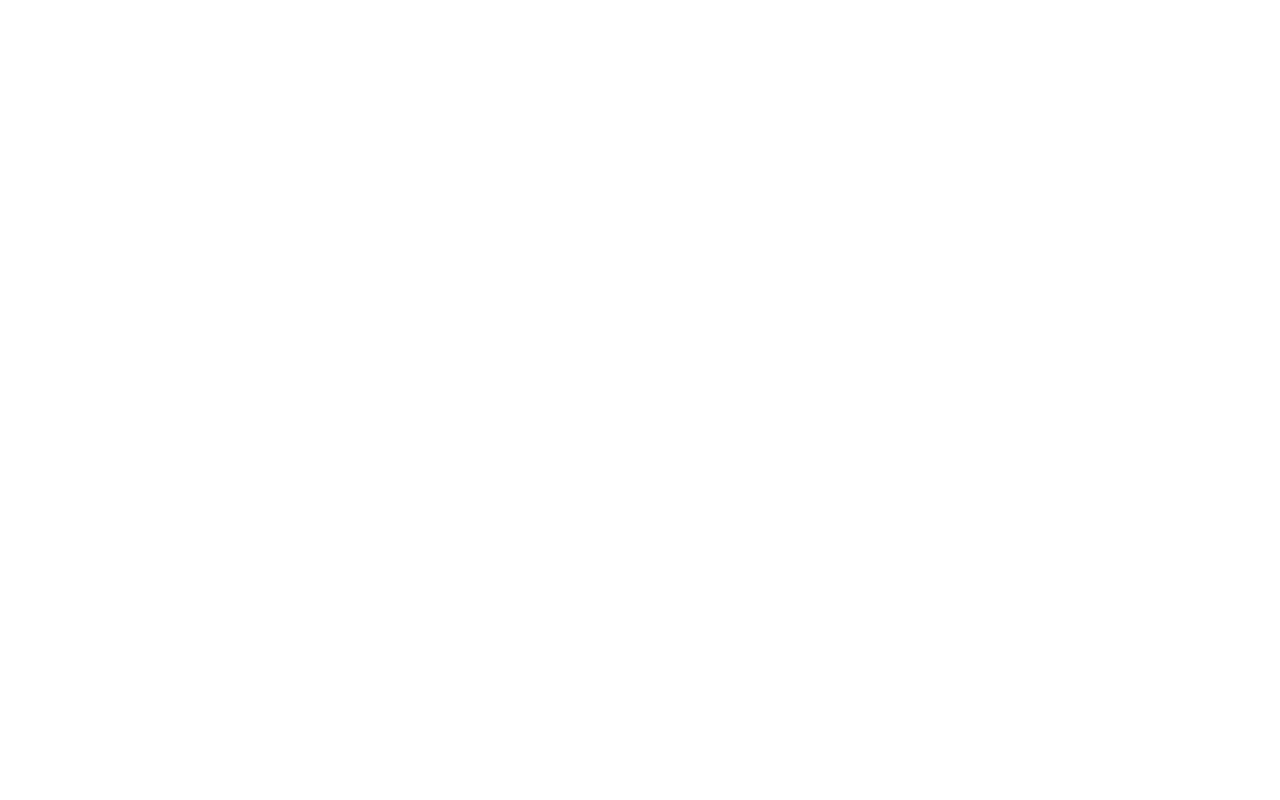
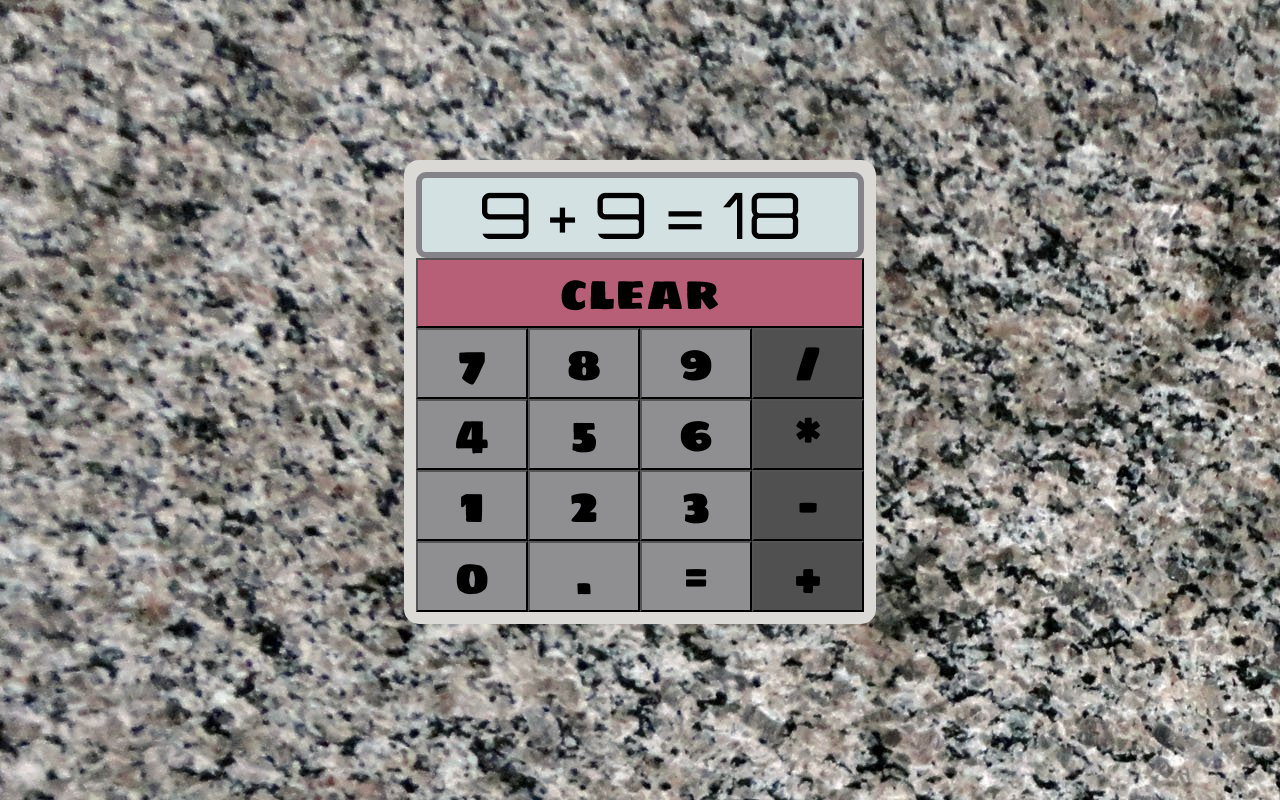
Before and after one commit to JonathanYiv/calculator, a plain HTML site: page index.html in a window 1280 px wide. Drawn offline with Linux system fonts and the light colour scheme.

Commit message:
Finished Visuals

```diff
--- a/assets/css/style.css
+++ b/assets/css/style.css
@@ -0,0 +1,54 @@
+body {
+  background: url(../images/granite.jpg) no-repeat;
+
+}
+
+#calculator {
+  display: grid;
+  grid-template-columns: 1fr 1fr 1fr 1fr;
+  grid-template-rows: 1fr 1fr 1fr 1fr 1fr 1fr;
+  grid-template-areas:
+    "display display display display"
+    "clear clear clear clear";
+  width: 35vw;
+  height: 55vh;
+  margin: 20vh auto;
+  border: 1vw solid #DAD9D5;
+  border-radius: 15px;
+  background-color: #DAD9D5;
+}
+
+div#display {
+  grid-area: display;
+  display: flex;
+  align-items: center;
+  justify-content: center;
+  border: .5vw solid #848389;
+  border-radius: 10px;
+  font-size: 4em;
+  font-family: 'Orbitron', sans-serif;
+  background-color: #D3E1E2;
+}
+
+button {
+  font-family: 'Sigmar One', cursive;
+  font-size: 3em;
+  background-color: #8F8F91;
+}
+
+button:focus {
+  outline-style: none;
+}
+
+button:active {
+  border-style: inherit;
+}
+
+button.operator {
+  background-color: #505050;
+}
+
+button#clear {
+  grid-area: clear;
+  background-color: #B85F78;
+}
--- a/assets/js/calculator.js
+++ b/assets/js/calculator.js
@@ -0,0 +1,11 @@
+// Select all Buttons, add Event Listener to playSound when Clicked
+const buttons = document.querySelectorAll('button');
+buttons.forEach(button => {
+  button.addEventListener('click', playSound);
+});
+
+function playSound() {
+  const audio = document.querySelector('audio');
+  audio.currentTime = 0;
+  audio.play();
+}
--- a/index.html
+++ b/index.html
@@ -6,10 +6,36 @@
 
     <title>Calculator</title>
 
+    <link href="https://fonts.googleapis.com/css?family=Orbitron" rel="stylesheet">
+    <link href="https://fonts.googleapis.com/css?family=Sigmar+One" rel="stylesheet">
+
     <link rel="stylesheet" href="assets/css/normalize.css">
     <link rel="stylesheet" href="assets/css/style.css">
   </head>
   <body>
+    <div id="calculator">
+      <div id="display">
+        9 + 9 = 18
+      </div>
+      <button id="clear">clear</button>
+      <button>7</button>
+      <button>8</button>
+      <button>9</button>
+      <button class="operator">/</button>
+      <button>4</button>
+      <button>5</button>
+      <button>6</button>
+      <button class="operator">*</button>
+      <button>1</button>
+      <button>2</button>
+      <button>3</button>
+      <button class="operator">-</button>
+      <button>0</button>
+      <button>.</button>
+      <button>=</button>
+      <button class="operator">+</button>
+    </div>
+    <audio src="assets/audio/click.mp3">
     <script src="assets/js/calculator.js"></script>
   </body>
 </html>
```
Also changed, not shown: assets/images/granite.jpg (added), 1 other file.
